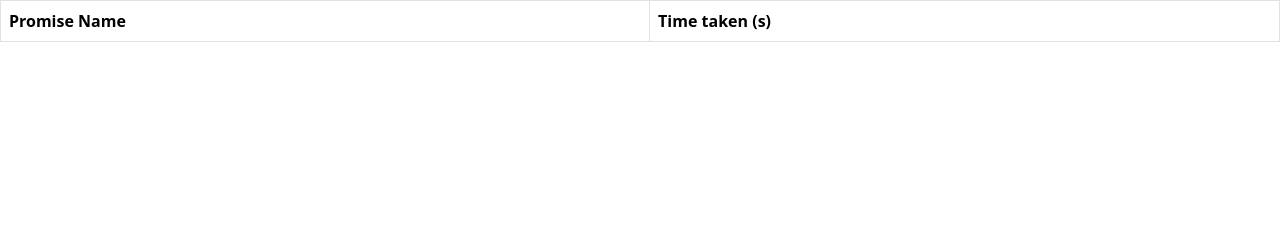
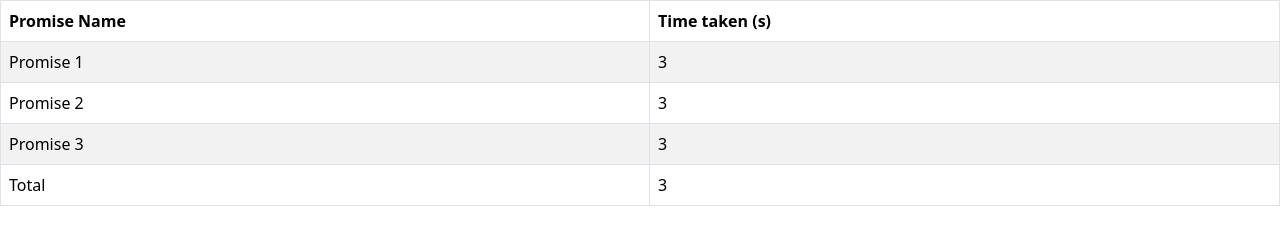
Before and after one commit to acciojob/wait-for-multiple-promises-Ruby123-creator, a website: page main.html in a window 1280 px wide. Drawn offline with nearby package versions, Linux system fonts and the light colour scheme.

Commit message:
created a submission

```diff
--- a/main.html
+++ b/main.html
@@ -2,7 +2,7 @@
 
 <html>
   <head>
-    <link rel="stylesheet" href="styles.css" />
+    <link rel="stylesheet" href="./style.css" />
     <link
       href="https://cdn.jsdelivr.net/npm/bootstrap@5.3.0-alpha1/dist/css/bootstrap.min.css"
       rel="stylesheet"
@@ -13,17 +13,20 @@
 
   <body>
     <!-- the entire body must be written by student -->
-    <table class="table table-striped table-hover table-bordered">
-      <thead>
+    <table class="table table-striped table-hover table-bordered" id="table">
+      <thead id="thead">
         <tr>
           <th>Promise Name</th>
           <th>Time taken (s)</th>
+        </tr>
+        <tr class="loadingRow">
+          <td colspan="2">Loading...</td>
         </tr>
       </thead>
       <tbody id="output"></tbody>
     </table>
 
-    <script type="text/javascript" src="./script.js"></script>
+    <script type="text/javascript" src="script.js"></script>
     <script
       src="https://cdn.jsdelivr.net/npm/bootstrap@5.3.0-alpha1/dist/js/bootstrap.bundle.min.js"
       integrity="sha384-w76AqPfDkMBDXo30jS1Sgez6pr3x5MlQ1ZAGC+nuZB+EYdgRZgiwxhTBTkF7CXvN"
--- a/script.js
+++ b/script.js
@@ -1 +1,76 @@
 //your JS code here. If required.
+
+
+let promise1Time = 0;
+let promise2Time = 0;
+let promise3Time = 0;
+console.log(new Date());
+const promise1 = new Promise((resolve,reject)=>{
+    let prom1randomTime = Math.floor(Math.random()*3+1);
+    promise1Time = prom1randomTime;
+    setTimeout(() => {
+		console.log(new Date());
+
+        resolve("prom 1 resolved");
+
+    }, prom1randomTime*1000);
+});
+const promise2 = new Promise((resolve,reject)=>{
+    let prom2RandomTime = Math.floor(Math.random()*3+1);
+    promise2Time = prom2RandomTime;
+    setTimeout(() => {
+		console.log(new Date());
+
+        resolve("prom 2 resolved");
+
+    }, prom2RandomTime*1000);
+});
+const promise3 = new Promise((resolve,reject)=>{
+    let prom3RandomTime = Math.floor(Math.random()*3+1);
+    promise3Time = prom3RandomTime;
+    setTimeout(() => {
+		console.log(new Date());
+
+        resolve("prom 3 resolved");
+
+    }, prom3RandomTime*1000);
+});
+
+
+  const startingTime = new Date();
+ Promise.all([promise1,promise2,promise3]).then(()=>{
+
+  const finalTime =  new Date();
+const tablehead = document.getElementById("thead");
+    const loadRow = document.querySelector(".loadingRow");
+    tablehead.removeChild(loadRow);
+	 const body = document.getElementById("output");
+
+    let newRow = document.createElement("tr");
+    let row1c1 = newRow.insertCell(0);
+    row1c1.innerText = "Promise 1";
+    let row1c2 = newRow.insertCell(1);
+    row1c2.innerText = promise1Time;
+    body.appendChild(newRow);
+
+    let newSecondRow = document.createElement("tr");
+    let row2c1 = newSecondRow.insertCell(0);
+    row2c1.innerText = "Promise 2";
+    let row2c2 = newSecondRow.insertCell(1);
+    row2c2.innerText = promise2Time;
+    body.appendChild(newSecondRow);
+
+    let newThirdRow = document.createElement("tr");
+    let row3c1 = newThirdRow.insertCell(0);
+    row3c1.innerText = "Promise 3";
+    let row3c2 = newThirdRow.insertCell(1);
+    row3c2.innerText = promise3Time;
+    body.appendChild(newThirdRow);
+
+    let fourthRow = document.createElement("tr");
+    let row4c1 = fourthRow.insertCell(0);
+    row4c1.innerText = "Total";
+    let row4c2 = fourthRow.insertCell(1);
+    row4c2.innerText = (finalTime-startingTime)/1000;
+    body.appendChild(fourthRow);
+ });
```
